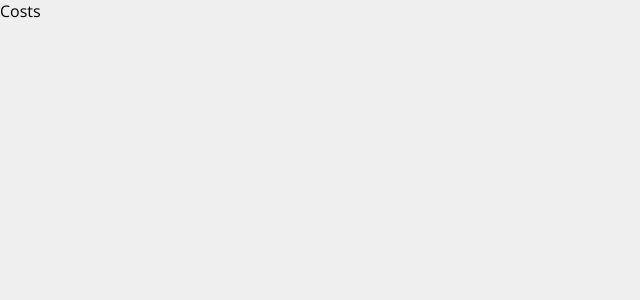
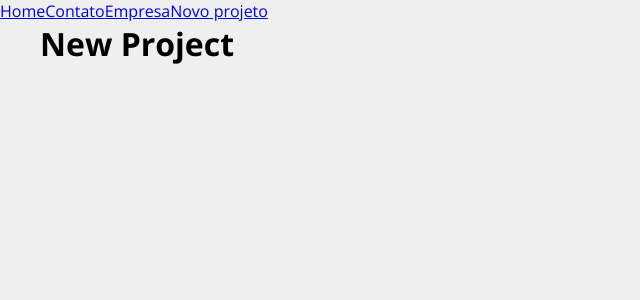
Before and after one commit to will-cesar/react-crud-projetos, a React (Create React App) app: page /newproject in a window 1280 px wide. Shown: the top 300 px of the page, without its empty margins (0-640 px from the left). Built offline with nearby package versions, Linux system fonts and the light colour scheme.

Commit message:
Aulas 18 - Estruturação inicial das pastas do projeto

```diff
--- a/src/App.js
+++ b/src/App.js
@@ -1,8 +1,42 @@
+import { BrowserRouter as Router, Switch, Route, Link } from "react-router-dom";
+
+import Home from "./components/pages/Home";
+import Company from "./components/pages/Company";
+import Contact from "./components/pages/Contact";
+import NewProject from "./components/pages/NewProject";
+
+import Container from "./components/layout/Container";
+
 function App() {
   return (
-    <div className="App">
-      <p>Costs</p>
-    </div>
+    <Router>
+      <div>
+        <Link to="/">Home</Link>
+        <Link to="/contact">Contato</Link>
+        <Link to="/company">Empresa</Link>
+        <Link to="/newproject">Novo projeto</Link>
+      </div>
+
+      <Switch>
+        <Container customClass="min-height">
+          <Route exact path="/">
+            <Home />
+          </Route>
+
+          <Route exact path="/company">
+            <Company />
+          </Route>
+
+          <Route exact path="/contact">
+            <Contact />
+          </Route>
+
+          <Route exact path="/newproject">
+            <NewProject />
+          </Route>
+        </Container>
+      </Switch>
+    </Router>
   );
 }
 
--- /dev/null
+++ b/src/components/layout/Container.js
@@ -0,0 +1,11 @@
+import styles from "./Container.module.css";
+
+function Container(props) {
+  return (
+    <div className={`${styles.container} ${styles[props.customClass]}`}>
+      {props.children}
+    </div>
+  );
+}
+
+export default Container;
--- /dev/null
+++ b/src/components/layout/Container.module.css
@@ -0,0 +1,20 @@
+.container {
+  width: 1200px;
+  display: flex;
+  justify-content: space-between;
+  margin: 0 auto;
+  flex-wrap: wrap;
+}
+
+.min-height {
+  min-height: 75%;
+}
+
+.start {
+  justify-content: flex-start;
+}
+
+.column {
+  flex-direction: column;
+  justify-content: flex-start;
+}
--- /dev/null
+++ b/src/components/pages/Company.js
@@ -0,0 +1,5 @@
+function Company() {
+  return <h1>Company</h1>;
+}
+
+export default Company;
--- /dev/null
+++ b/src/components/pages/Contact.js
@@ -0,0 +1,5 @@
+function Contact() {
+  return <h1>Contact</h1>;
+}
+
+export default Contact;
--- /dev/null
+++ b/src/components/pages/Home.js
@@ -0,0 +1,5 @@
+function Home() {
+  return <h1>Home</h1>;
+}
+
+export default Home;
--- /dev/null
+++ b/src/components/pages/NewProject.js
@@ -0,0 +1,5 @@
+function NewProject() {
+  return <h1>New Project</h1>;
+}
+
+export default NewProject;
```
Also changed, not shown: 1 other file (tests, documents, lock files or other folders).
